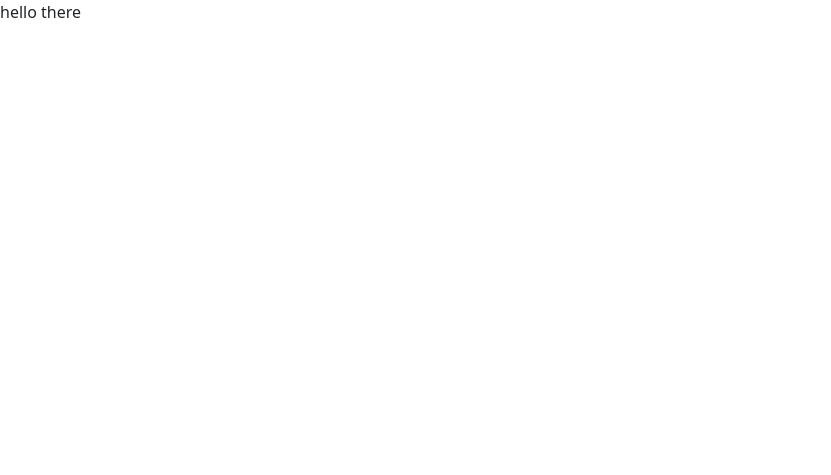
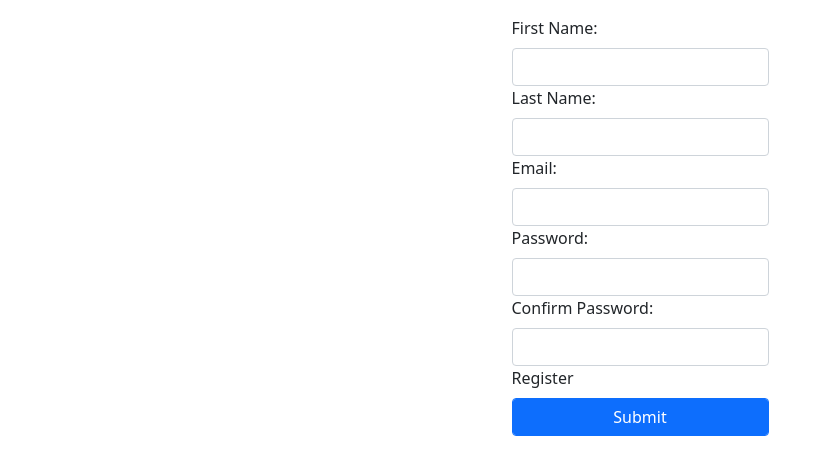
Before and after one commit to DouglasH9/possible_meatball_meter, a Flask app: page / in a window 1280 px wide. Before the commit the part shown is almost empty. Shown: the top 475 px of the page, without its empty margins (0-831 px from the left). Run offline with Flask 2, Linux system fonts and the light colour scheme.

Commit message:
login reg work

```diff
--- a/flask_app/templates/login_reg.html
+++ b/flask_app/templates/login_reg.html
@@ -4,10 +4,27 @@
     <meta charset="UTF-8">
     <meta http-equiv="X-UA-Compatible" content="IE=edge">
     <meta name="viewport" content="width=device-width, initial-scale=1.0">
+    <link href="https://cdn.jsdelivr.net/npm/bootstrap@5.1.1/dist/css/bootstrap.min.css" rel="stylesheet" integrity="sha384-F3w7mX95PdgyTmZZMECAngseQB83DfGTowi0iMjiWaeVhAn4FJkqJByhZMI3AhiU" crossorigin="anonymous">
     <title>Login and Registration</title>
-    <link href="https://cdn.jsdelivr.net/npm/bootstrap@5.1.1/dist/css/bootstrap.min.css" rel="stylesheet" integrity="sha384-F3w7mX95PdgyTmZZMECAngseQB83DfGTowi0iMjiWaeVhAn4FJkqJByhZMI3AhiU" crossorigin="anonymous">
 </head>
 <body>
-    <div>hello there</div>
+    <div class="d-flex justify-content-center">
+        <div class="m-3" id="registration">
+            <form action="/register" method="POST">
+                <label class="form-label" for="fname">First Name:</label>
+                <input class="form-control" name="fName" id="fname" type="text" >
+                <label class="form-label" for="lName">Last Name:</label>
+                <input class="form-control" type="text" id="lname" name="lname" >
+                <label class="form-label" for="email">Email:</label>
+                <input class="form-control" type="text" id="email" name="email" >
+                <label class="form-label" for="pass_ent">Password:</label>
+                <input class="form-control" type="password" id="pass_ent" name="pass_ent" >
+                <label class="form-label" for="pass_con">Confirm Password:</label>
+                <input class="form-control" type="password" name="pass_con" id="pass_con" >
+                <label class="form-label" for="submit_reg">Register</label>
+                <input class="btn btn-primary form-control" name="submit_reg" type="submit">
+            </form>
+        </div>
+    </div>
 </body>
 </html>
```
Also changed, not shown: 1 other file.
